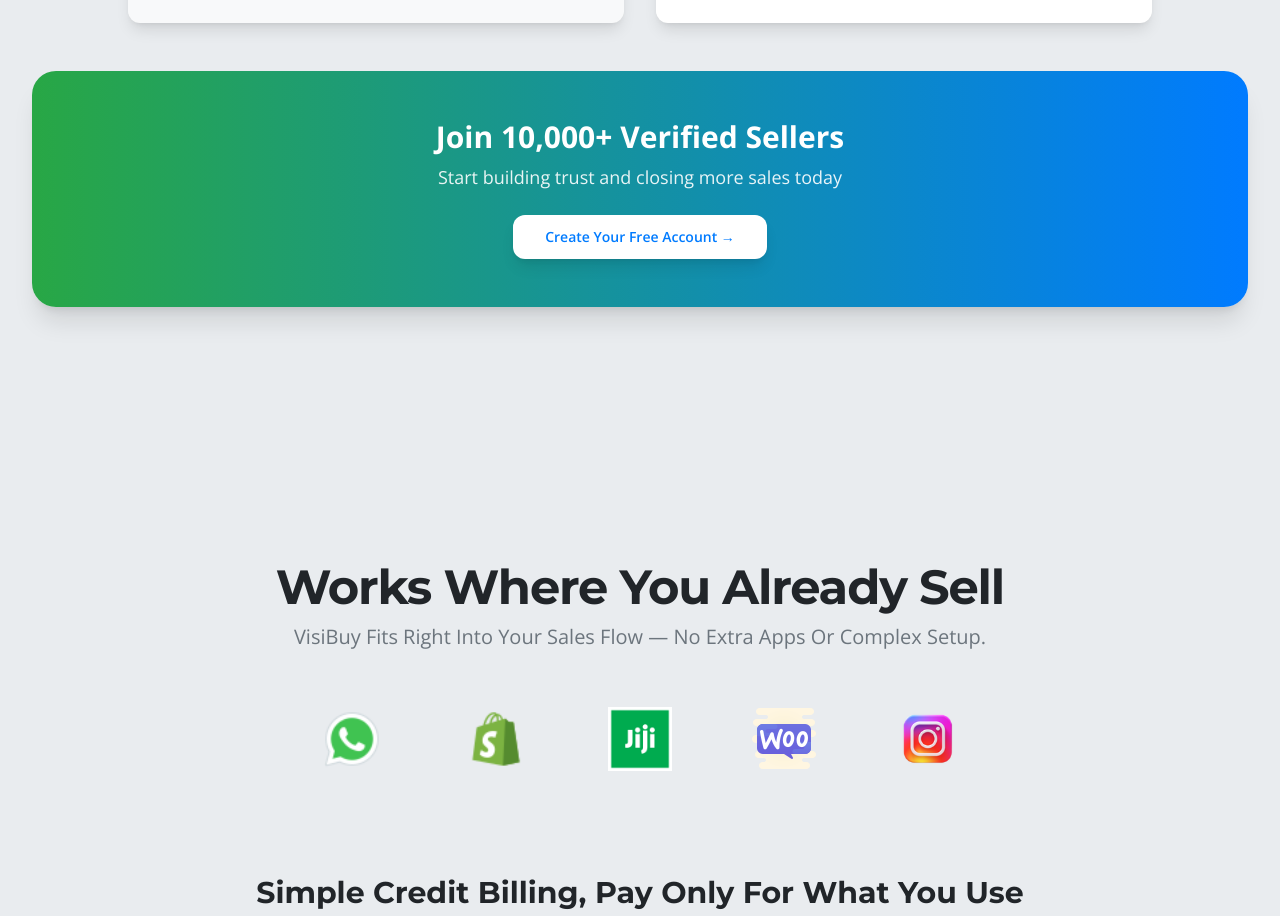
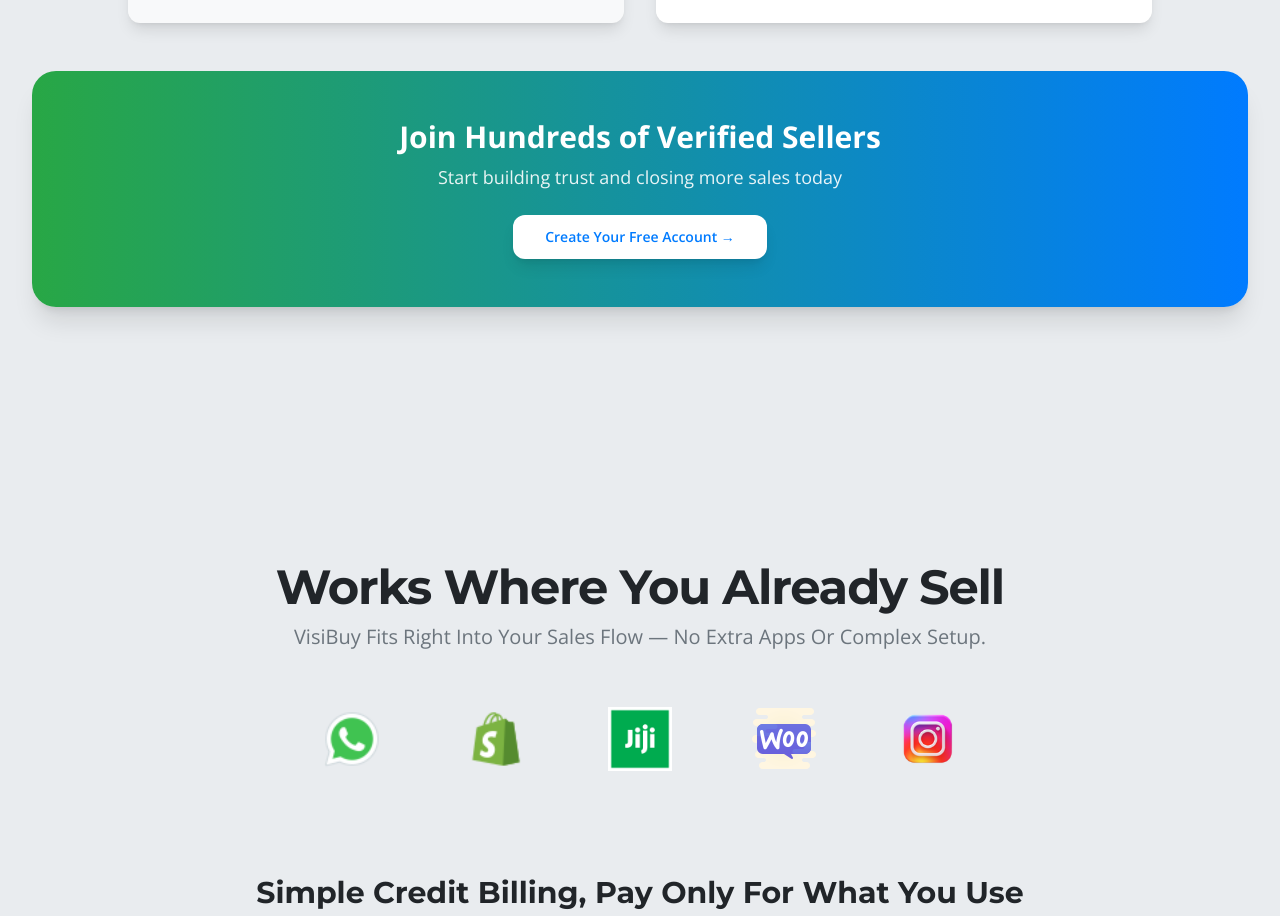
Before and after one commit to VisiBuy/visibuy-website, a Next.js app: page / in a window 1280 px wide. Shown: the part 5829-6745 px from the top of the page. Built offline with nearby package versions, Linux system fonts and the light colour scheme.

Commit message:
Refactor Testimonials component structure and styles

```diff
--- a/src/features/home/components/Testimonials.tsx
+++ b/src/features/home/components/Testimonials.tsx
@@ -187,7 +187,7 @@ export function Testimonials() {
         <div className="mt-12 overflow-hidden rounded-2xl sm:rounded-3xl bg-gradient-to-r from-brand-success to-brand-primary shadow-xl">
           <div className="px-6 py-8 text-center sm:px-8 sm:py-10 md:py-12 lg:px-16">
             <h3 className="text-xl font-bold text-white sm:text-2xl md:text-3xl">
-              Join 10,000+ Verified Sellers
+                Join Hundreds of Verified Sellers
             </h3>
             <p className="mt-2 text-sm text-white/90 sm:text-base md:text-lg">
               Start building trust and closing more sales today
```
